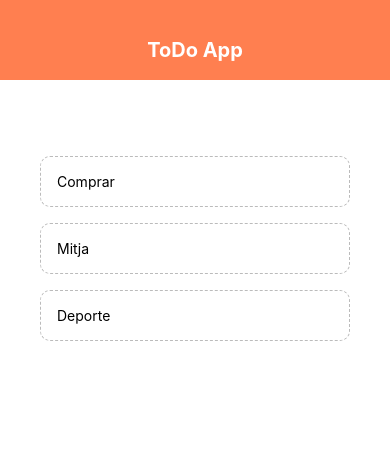
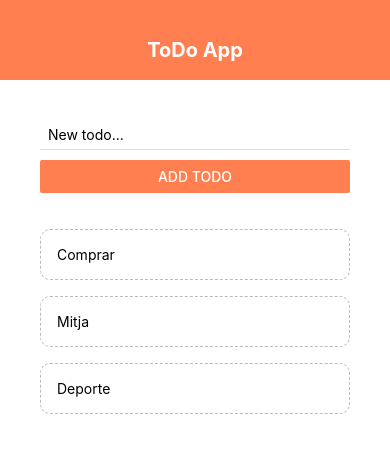
Before and after one commit to doyo91/react-native-tutorial-ninja, a React Native app: screen / in a window 390 px wide. Shown: the top 452 px of the page. Built offline with nearby package versions, Linux system fonts and the light colour scheme.

Commit message:
add submit todo

```diff
--- a/App.js
+++ b/App.js
@@ -1,5 +1,6 @@
 import React, { useState } from "react";
 import { FlatList, StyleSheet, Text, View } from "react-native";
+import { AddTodo } from "./components/addTodo";
 import { Header } from "./components/header";
 import { TodoItem } from "./components/todoItem";
 
@@ -16,11 +17,17 @@
     });
   };
 
+  const submitHandler = (text) => {
+    setTodos((prevTodos) => {
+      return [{ text: text, key: Math.random().toString() }, ...prevTodos];
+    });
+  };
+
   return (
     <View style={styles.container}>
       <Header />
       <View style={styles.content}>
-        {/* to form */}
+        <AddTodo submitHandler={submitHandler} />
         <View style={styles.list}>
           <FlatList
             data={todos}
--- /dev/null
+++ b/components/addTodo.js
@@ -0,0 +1,33 @@
+import React, { useState } from "react";
+import { StyleSheet, View, TextInput, Button } from "react-native";
+
+export const AddTodo = ({ submitHandler }) => {
+  const [text, setText] = useState("");
+  const changeHandler = (val) => {
+    setText(val);
+  };
+  return (
+    <View>
+      <TextInput
+        style={styles.input}
+        placeholder="New todo..."
+        onChangeText={changeHandler}
+      />
+      <Button
+        onPress={() => submitHandler(text)}
+        title="add todo"
+        color="coral"
+      />
+    </View>
+  );
+};
+
+const styles = StyleSheet.create({
+  input: {
+    marginBottom: 10,
+    paddingHorizontal: 8,
+    paddingVertical: 6,
+    borderBottomWidth: 1,
+    borderBottomColor: "#ddd",
+  },
+});
```
